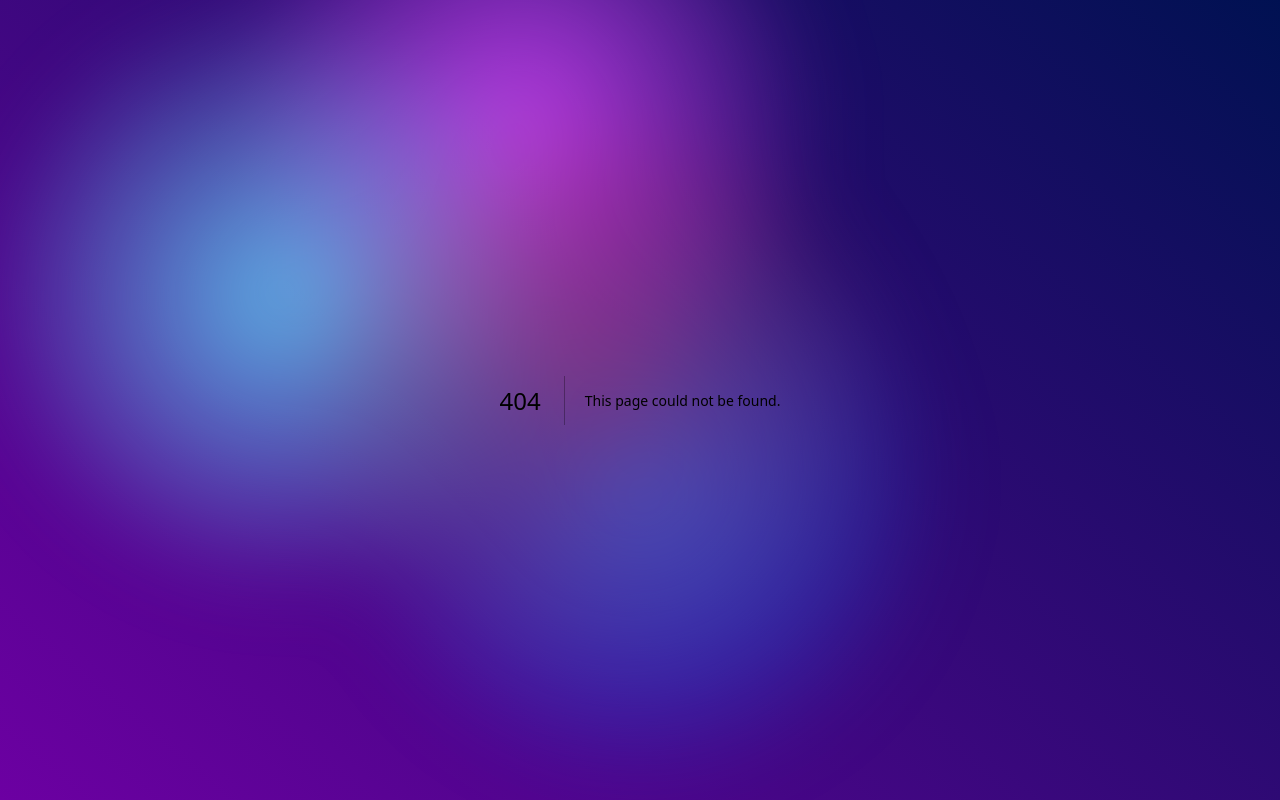
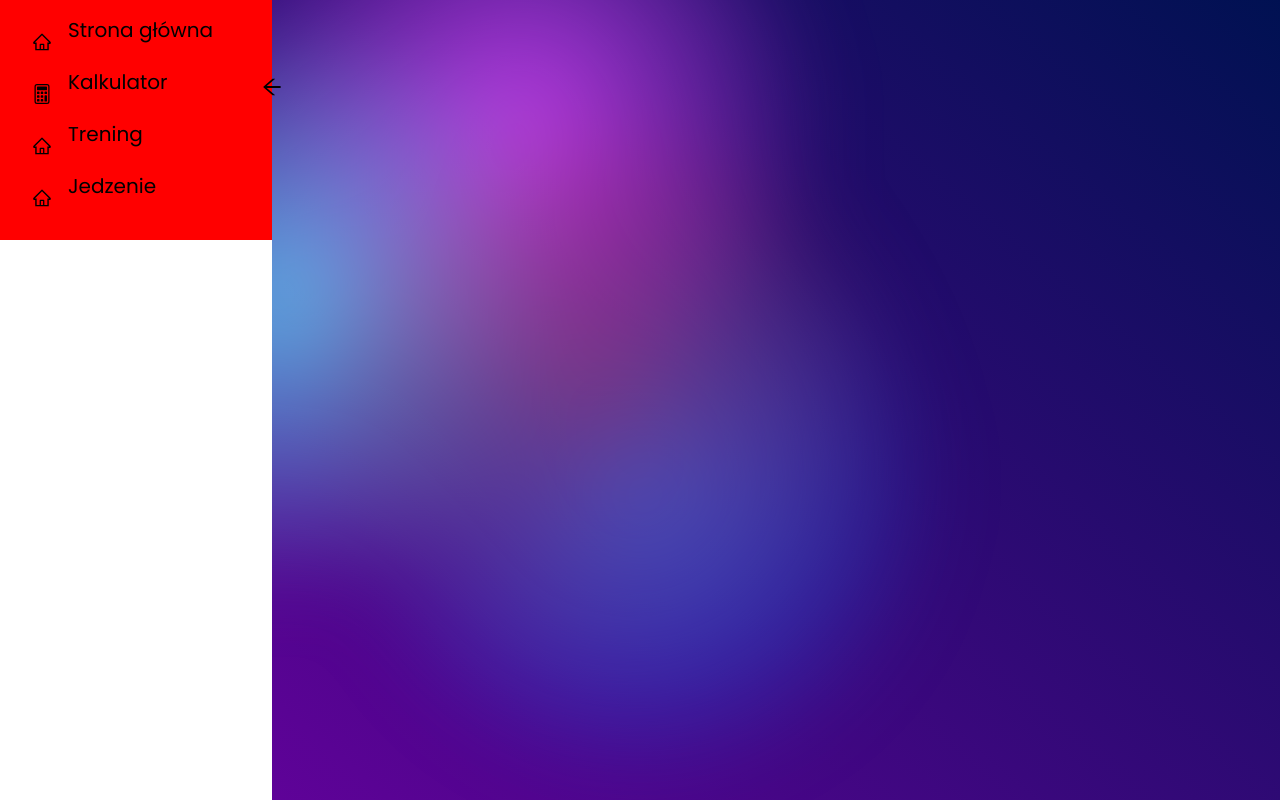
Before and after one commit to joastek/Wytrenowani, a Next.js app: page /dashboard/Food in a window 1280 px wide. Before the commit this address had no page. Built offline with nearby package versions, Linux system fonts and the light colour scheme.

Commit message:
feat- add food page

```diff
--- /dev/null
+++ b/src/app/dashboard/Food/page.tsx
@@ -0,0 +1,4 @@
+const Food = () => {
+  return <>test</>;
+};
+export default Food;
--- a/src/app/dashboard/TrainingPlan/page.tsx
+++ b/src/app/dashboard/TrainingPlan/page.tsx
@@ -129,7 +129,7 @@ const TrainingPlan = () => {
             </>
           )}
         </div>
-        <div className="">
+        <div>
           {trainingList.map((training: any) => {
             const setsForTraining = trainingSet.filter(
               (set: any) => set.trainingId === training.id
--- a/src/components/Dashboard/Sidebar.tsx
+++ b/src/components/Dashboard/Sidebar.tsx
@@ -27,6 +27,11 @@ export default function Sidebar() {
     {
       name: "Trening",
       href: "/dashboard/TrainingPlan",
+      icon: AiOutlineHome,
+    },
+    {
+      name: "Jedzenie",
+      href: "/dashboard/Food",
       icon: AiOutlineHome,
     },
   ];
--- a/src/components/TrainingPlan/strenghtActivity.tsx
+++ b/src/components/TrainingPlan/strenghtActivity.tsx
@@ -104,7 +104,7 @@ const StrengthActivity = ({ training, trainingSet }: any) => {
         </div>
       </div>
 
-      <div className="block">
+      <div className="block  h-[25rem] overflow-auto">
         {trainingSet.map((set: any) => {
           if (set.trainingId === training.id) {
             // Generuj repMenuItems dla tego zestawu treningowego
```
